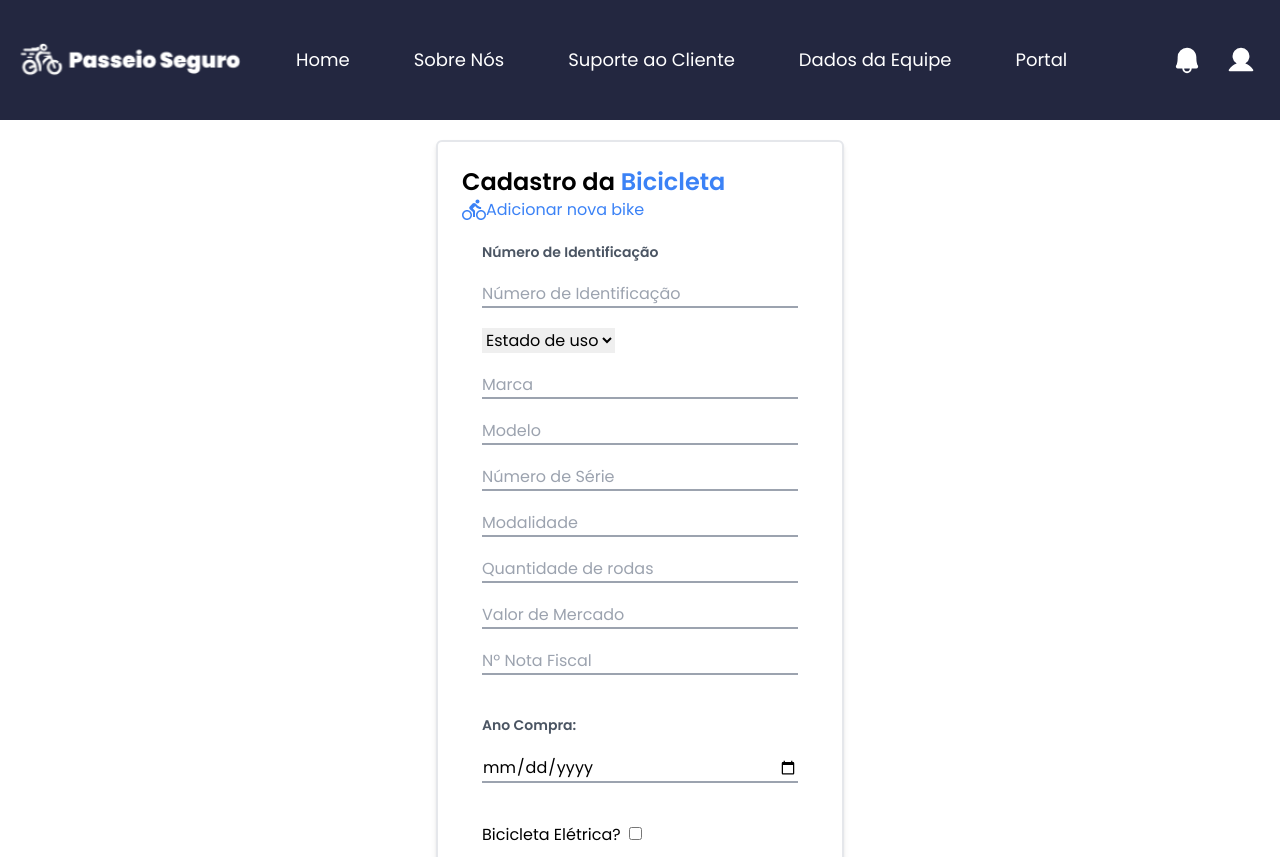
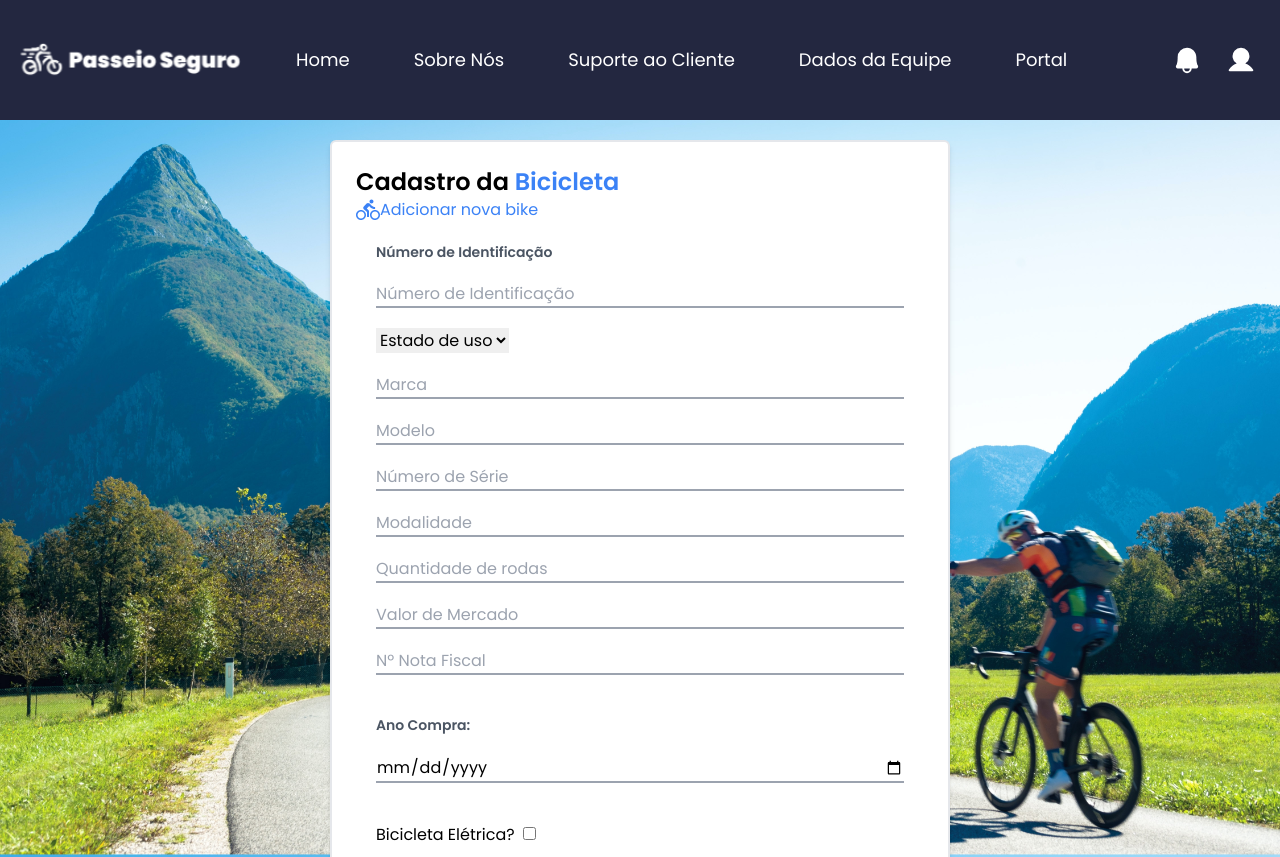
Before and after one commit to biancaroman/Passeio_Seguro, a Next.js app: page /portal/registroBike in a window 1280 px wide. Shown: the top 857 px of the page. Built offline with nearby package versions, Linux system fonts and the light colour scheme.

Commit message:
Alteração imagem

```diff
--- a/src/app/portal/registroBike/page.jsx
+++ b/src/app/portal/registroBike/page.jsx
@@ -26,10 +26,10 @@ export default function RegistroBike() {
   const [aumentarAltura, setAumentarAltura] = useState(false);
 
   return (
-    <main>
+    <main className="bg-cover bg-center bg-fixed min-h-screen" style={{ backgroundImage: 'url("/img/fundo-registrarbike.jpg")' }}>
       <Header isAuthenticated={isAuthenticated}/>
-      <div className={`flex flex-col items-center justify-center p-5`}>
-        <div className={`bg-white border-2 shadow-md rounded-md p-6`}>
+      <div className={`flex flex-col items-center p-5` }>
+        <div className={`w-1/2 bg-white border-2 shadow-md rounded-md p-6`}>
           <h1 className="font-semibold text-2xl">
             Cadastro da <span className="text-blue-500">Bicicleta</span>
           </h1>
```
Also changed, not shown: public/img/fundo-registrarbike.jpg (added).
